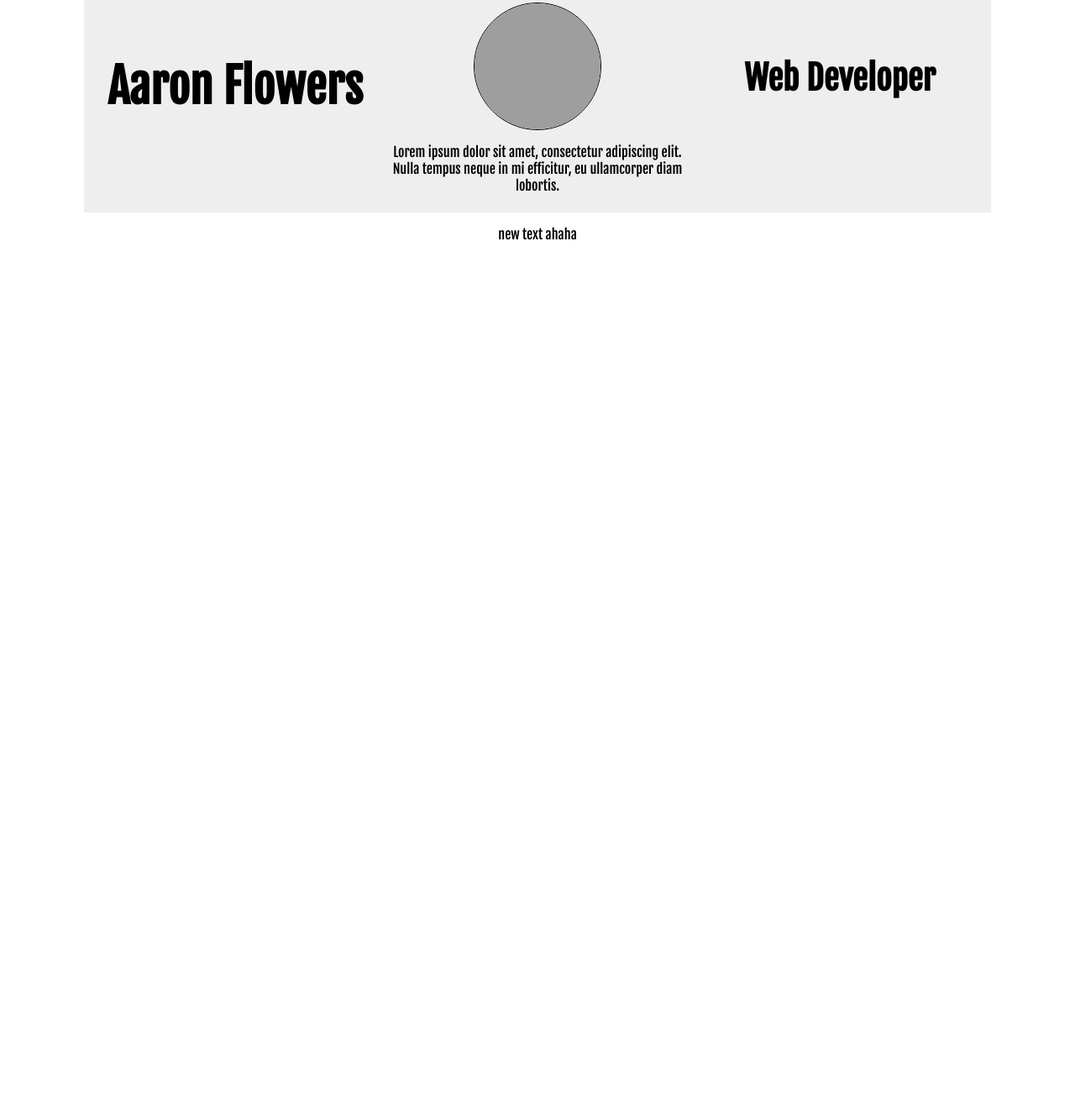
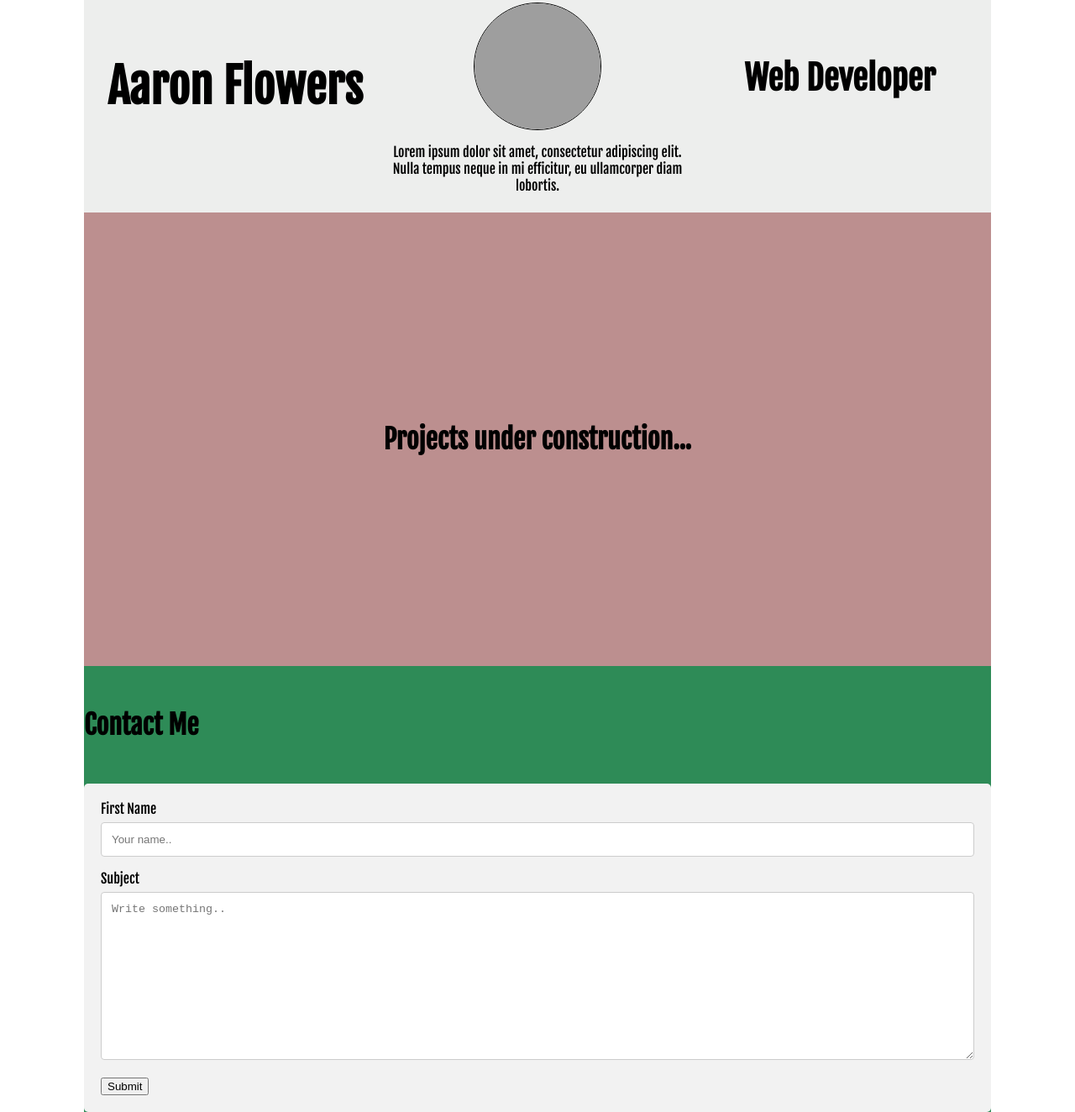
Before and after one commit to aaronfcode/Portfolio, a plain HTML site: page index.html in a window 1280 px wide. Shown: the part 56-1380 px from the top of the page at 84% size. Before the commit the page ends 800 px from the top, so only its background shows below. Drawn offline with Linux system fonts and the light colour scheme; grey boxes are pictures that could not be loaded.

Commit message:
Added under construction to about section while adding contact me form

```diff
--- a/css/style.css
+++ b/css/style.css
@@ -27,28 +27,79 @@ body{
     margin: 0 auto;
 }
 
-h1{
+#home h1{
     grid-column: 1/2;
     margin: 0 auto;
     padding-top: 65px;
     font-size: 3.5em;
 }
-h2{
+#home h2{
     grid-column: 3/4;
     margin: 0 auto;
     font-size: 2.5em;
     padding-top: 65px;
 }
-img{
+#home img{
     border: 1px solid black;
     border-radius: 50%;
     grid-column: 2/3;
     margin: 0 auto;
 }
 
-p{
+#home p{
     grid-column: 2/3;
     margin: 0 auto;
     text-align: center;
     padding-top: 1em;
 }
+
+#about{
+    background-color: rosybrown;
+    margin: 0 auto;
+    text-align: center;
+    width: 1080px;
+}
+
+#about h1{
+    margin: 0;
+    padding: 250px 0px;
+}
+#contact{
+    margin: 0 auto;
+    background-color: seagreen;
+    width: 1080px;
+}
+#contact h1{
+    margin: 0;
+    padding: 50px 0px;
+}
+
+/* Style inputs with type="text", select elements and textareas */
+input[type=text], select, textarea {
+    width: 100%; /* Full width */
+    padding: 12px; /* Some padding */
+    border: 1px solid #ccc; /* Gray border */
+    border-radius: 4px; /* Rounded borders */
+    box-sizing: border-box; /* Make sure that padding and width stays in place */
+    margin-top: 6px; /* Add a top margin */
+    margin-bottom: 16px; /* Bottom margin */
+    resize: vertical /* Allow the user to vertically resize the textarea (not horizontally) */
+  }
+
+  /* Style inputs with type="text", select elements and textareas */
+input[type=text], select, textarea {
+    width: 100%; /* Full width */
+    padding: 12px; /* Some padding */
+    border: 1px solid #ccc; /* Gray border */
+    border-radius: 4px; /* Rounded borders */
+    box-sizing: border-box; /* Make sure that padding and width stays in place */
+    margin-top: 6px; /* Add a top margin */
+    margin-bottom: 16px; /* Bottom margin */
+    resize: vertical /* Allow the user to vertically resize the textarea (not horizontally) */
+  }
+
+ .container {
+    border-radius: 5px;
+    background-color: #f2f2f2;
+    padding: 20px;
+  }
--- a/index.html
+++ b/index.html
@@ -22,10 +22,25 @@
             <h2>Web Developer</h2>
             <p>Lorem ipsum dolor sit amet, consectetur adipiscing elit. Nulla tempus neque in mi efficitur, eu ullamcorper diam lobortis.</p>
         </div>
-        <div id="about"></div>
-        <div id="contact"></div>
+        <div id="about">
+            <h1>Projects under construction...</h1>
+        </div>
+        <div id="contact">
+            <h1>Contact Me</h1>
+            <div class="container">
+                <form action="">
+                    <label for="fname">First Name</label>
+                    <input type="text" id="fname" name="firstname" placeholder="Your name..">
+                    <label for="subject">Subject</label>
+                    <textarea id="subject" name="subject" placeholder="Write something.." style="height:200px"></textarea>
+                    <input type="submit" value="Submit">
+                </form>
+            </div>
+            <!-- <form action="">
+                <input type="email">
+                <input type="text">
+            </form> -->
+        </div>
     </div>
-
-    <p>new text ahaha</p>
 </body>
 </html>
```
